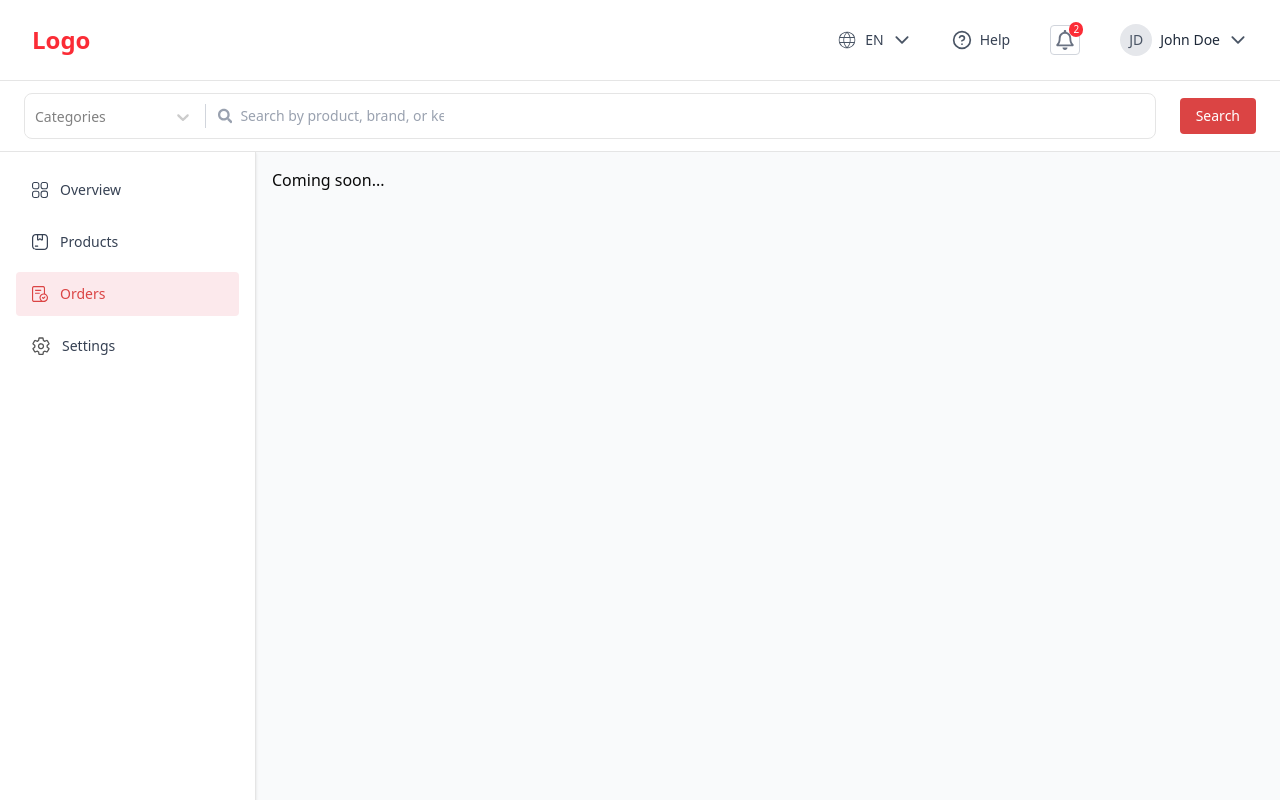
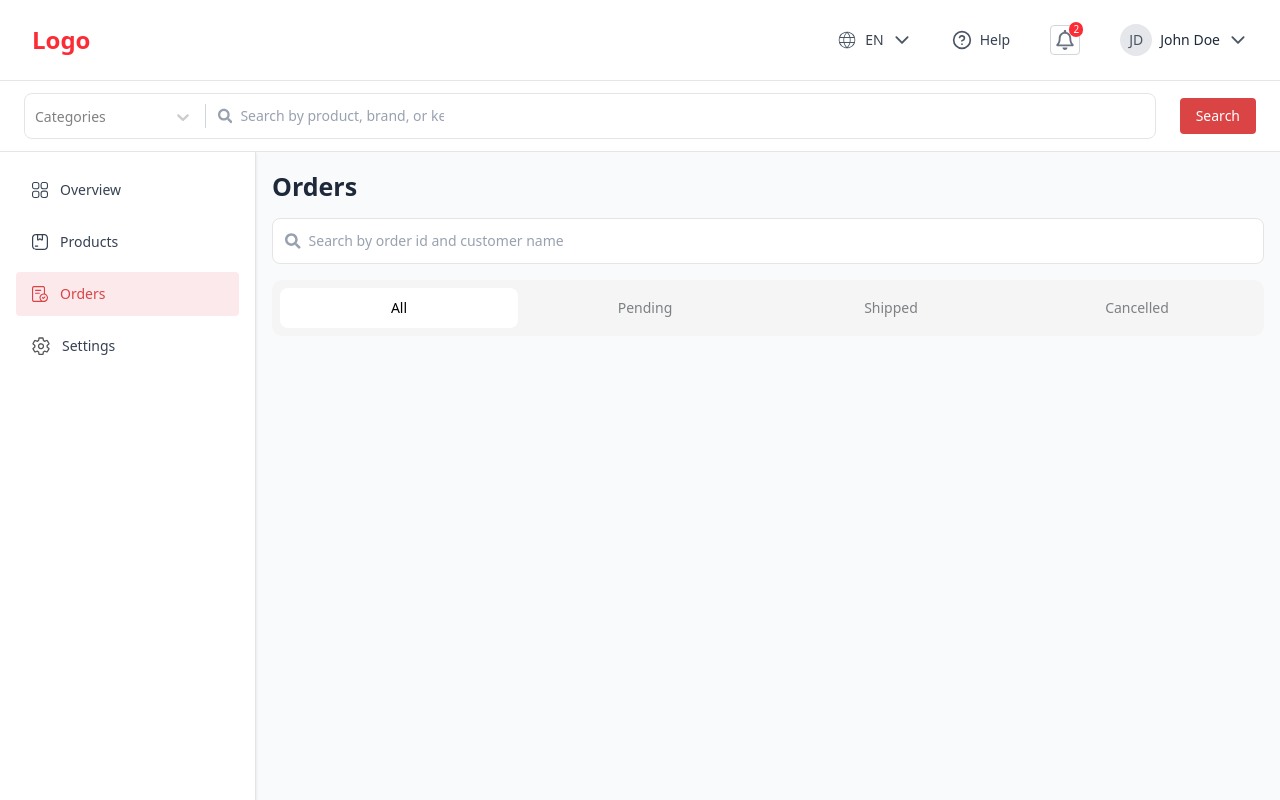
Before and after one commit to Sharif101/dashboard_nextjs_typescript_frontend, a Next.js app: page /dashboard/orders in a window 1280 px wide. Built offline with nearby package versions, Linux system fonts and the light colour scheme.

Commit message:
add tab in order page

```diff
--- a/package.json
+++ b/package.json
@@ -14,6 +14,7 @@
     "@radix-ui/react-radio-group": "^1.3.7",
     "@radix-ui/react-select": "^2.2.5",
     "@radix-ui/react-slot": "^1.2.3",
+    "@radix-ui/react-tabs": "^1.1.12",
     "autoprefixer": "^10.4.21",
     "class-variance-authority": "^0.7.1",
     "clsx": "^2.1.1",
--- a/src/components/Order/Order.tsx
+++ b/src/components/Order/Order.tsx
@@ -1,9 +1,14 @@
-import React from "react";
+"use client";
+
+import React, { useState } from "react";
+import Tab from "./Tab/Tab";
 
 export default function Order() {
+  const [tabs, setTabs] = useState("All");
   return (
     <div>
-      <p>Coming soon...</p>
+      <h2 className="text-[25px] font-semibold text-gray-800">Orders</h2>
+      <Tab setTabs={setTabs} tabs={tabs} />
     </div>
   );
 }
--- /dev/null
+++ b/src/components/Order/Tab/Tab.tsx
@@ -0,0 +1,52 @@
+"use client";
+
+import React from "react";
+import { FaSearch } from "react-icons/fa";
+import { Tabs, TabsList, TabsTrigger } from "@/components/ui/tabs";
+
+type TabsInfoProps = {
+  tabs: string;
+  setTabs: (val: string) => void;
+};
+
+export default function Tab(props: TabsInfoProps) {
+  const { tabs, setTabs } = props;
+
+  return (
+    <div className="my-3">
+      <div className="">
+        <div className="flex-1 border rounded-md overflow-hidden bg-white">
+          <div className="flex items-center p-3">
+            <FaSearch className="w-4 h-4 text-gray-400 mr-2" />
+            <input
+              type="text"
+              placeholder="Search by order id and customer name"
+              className="w-full text-sm bg-transparent placeholder:text-gray-400 outline-none border-none focus:outline-none focus:border-none focus:ring-0"
+            />
+          </div>
+        </div>
+        <div>
+          <Tabs defaultValue={tabs} className="w-full mt-4">
+            <TabsList className="w-full justify-between">
+              <TabsTrigger value="All" onClick={() => setTabs("All")}>
+                All
+              </TabsTrigger>
+              <TabsTrigger value="Pending" onClick={() => setTabs("Pending")}>
+                Pending
+              </TabsTrigger>
+              <TabsTrigger value="Shipped" onClick={() => setTabs("Shipped")}>
+                Shipped
+              </TabsTrigger>
+              <TabsTrigger
+                value="Cancelled"
+                onClick={() => setTabs("Cancelled")}
+              >
+                Cancelled
+              </TabsTrigger>
+            </TabsList>
+          </Tabs>
+        </div>
+      </div>
+    </div>
+  );
+}
--- /dev/null
+++ b/src/components/ui/tabs.tsx
@@ -0,0 +1,65 @@
+"use client";
+
+import * as React from "react";
+import * as TabsPrimitive from "@radix-ui/react-tabs";
+import { cn } from "@/lib/utils";
+
+function Tabs({
+  className,
+  ...props
+}: React.ComponentProps<typeof TabsPrimitive.Root>) {
+  return (
+    <TabsPrimitive.Root
+      data-slot="tabs"
+      className={cn("flex flex-col gap-2", className)}
+      {...props}
+    />
+  );
+}
+
+function TabsList({
+  className,
+  ...props
+}: React.ComponentProps<typeof TabsPrimitive.List>) {
+  return (
+    <TabsPrimitive.List
+      data-slot="tabs-list"
+      className={cn(
+        "bg-muted text-muted-foreground flex w-full justify-between items-center rounded-lg p-[3px] gap-2 p-2",
+        className
+      )}
+      {...props}
+    />
+  );
+}
+
+function TabsTrigger({
+  className,
+  ...props
+}: React.ComponentProps<typeof TabsPrimitive.Trigger>) {
+  return (
+    <TabsPrimitive.Trigger
+      data-slot="tabs-trigger"
+      className={cn(
+        "cursor-pointer flex h-[40px] flex-1 items-center justify-center gap-1.5 rounded-md border border-transparent px-2 py-1 text-sm font-medium whitespace-nowrap transition-colors text-[#7D8184] data-[state=active]:text-[#000000] data-[state=active]:bg-white focus-visible:ring-[3px] focus-visible:outline-none focus-visible:ring-ring/50 disabled:pointer-events-none disabled:opacity-50 dark:data-[state=active]:text-white dark:data-[state=active]:bg-neutral-900",
+        className
+      )}
+      {...props}
+    />
+  );
+}
+
+function TabsContent({
+  className,
+  ...props
+}: React.ComponentProps<typeof TabsPrimitive.Content>) {
+  return (
+    <TabsPrimitive.Content
+      data-slot="tabs-content"
+      className={cn("flex-1 outline-none", className)}
+      {...props}
+    />
+  );
+}
+
+export { Tabs, TabsList, TabsTrigger, TabsContent };
```
Also changed, not shown: 1 other file (tests, documents, lock files or other folders).
